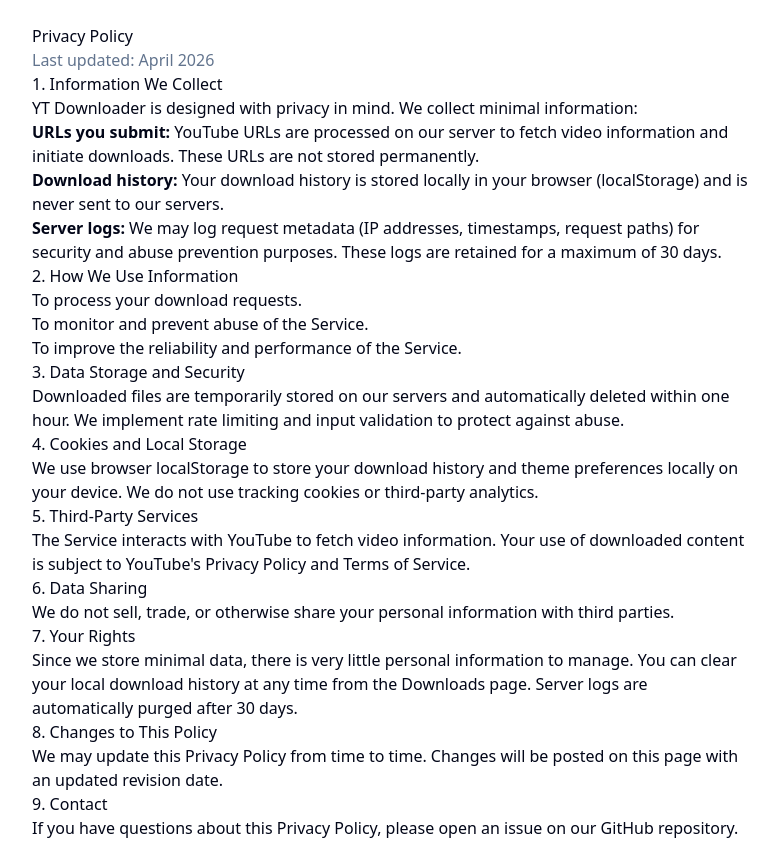
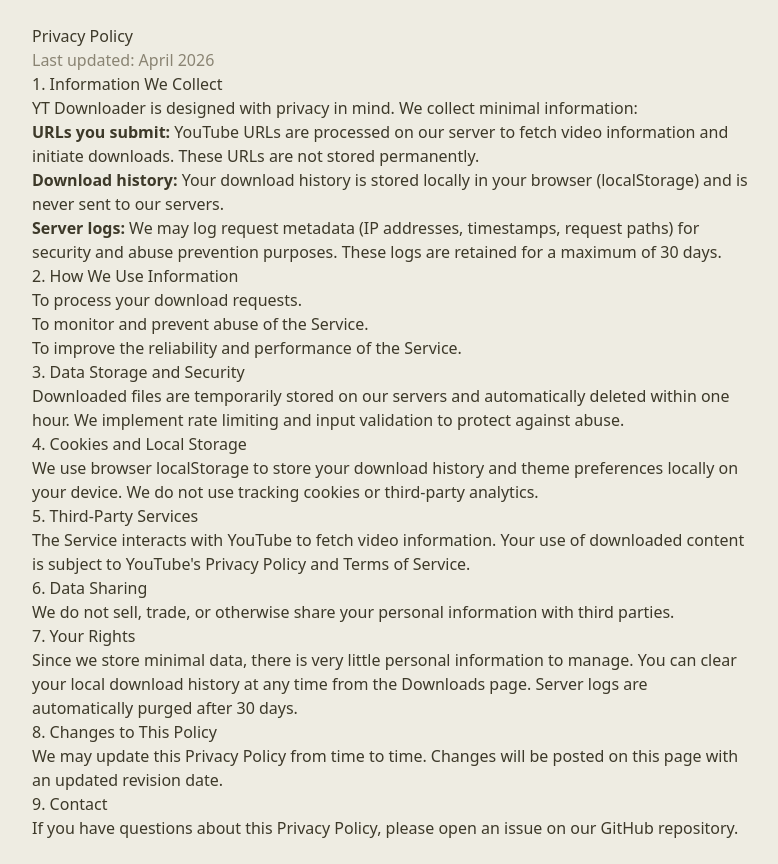
Before and after one commit to SohitBennett/yt-downloader, a Next.js app in the folder frontend/: page /privacy in a window 1280 px wide. Shown: the whole page, without its empty margins (248-1026 px from the left). Built offline with nearby package versions, Linux system fonts and the light colour scheme; no server answers.

Commit message:
feat: switch font from Inter to DM Sans to match Claude's typography

```diff
--- a/frontend/app/globals.css
+++ b/frontend/app/globals.css
@@ -6,7 +6,7 @@
 @theme inline {
   --color-background: var(--background);
   --color-foreground: var(--foreground);
-  --font-sans: var(--font-inter);
+  --font-sans: var(--font-dm-sans);
   --font-mono: var(--font-jetbrains-mono);
   --color-sidebar-ring: var(--sidebar-ring);
   --color-sidebar-border: var(--sidebar-border);
@@ -44,72 +44,74 @@
 }
 
 :root {
-  --radius: 0.625rem;
-  --background: oklch(1 0 0);
-  --foreground: oklch(0.129 0.042 264.695);
-  --card: oklch(1 0 0);
-  --card-foreground: oklch(0.129 0.042 264.695);
-  --popover: oklch(1 0 0);
-  --popover-foreground: oklch(0.129 0.042 264.695);
-  --primary: oklch(0.208 0.042 265.755);
-  --primary-foreground: oklch(0.984 0.003 247.858);
-  --secondary: oklch(0.968 0.007 247.896);
-  --secondary-foreground: oklch(0.208 0.042 265.755);
-  --muted: oklch(0.968 0.007 247.896);
-  --muted-foreground: oklch(0.554 0.046 257.417);
-  --accent: oklch(0.968 0.007 247.896);
-  --accent-foreground: oklch(0.208 0.042 265.755);
-  --destructive: oklch(0.577 0.245 27.325);
-  --border: oklch(0.929 0.013 255.508);
-  --input: oklch(0.929 0.013 255.508);
-  --ring: oklch(0.704 0.04 256.788);
-  --chart-1: oklch(0.646 0.222 41.116);
-  --chart-2: oklch(0.6 0.118 184.704);
-  --chart-3: oklch(0.398 0.07 227.392);
-  --chart-4: oklch(0.828 0.189 84.429);
-  --chart-5: oklch(0.769 0.188 70.08);
-  --sidebar: oklch(0.984 0.003 247.858);
-  --sidebar-foreground: oklch(0.129 0.042 264.695);
-  --sidebar-primary: oklch(0.208 0.042 265.755);
-  --sidebar-primary-foreground: oklch(0.984 0.003 247.858);
-  --sidebar-accent: oklch(0.968 0.007 247.896);
-  --sidebar-accent-foreground: oklch(0.208 0.042 265.755);
-  --sidebar-border: oklch(0.929 0.013 255.508);
-  --sidebar-ring: oklch(0.704 0.04 256.788);
+  --radius: 0.75rem;
+  /* Claude Light — warm cream / parchment palette */
+  --background: #eeece2;
+  --foreground: #3d3929;
+  --card: #f7f5ef;
+  --card-foreground: #3d3929;
+  --popover: #f7f5ef;
+  --popover-foreground: #3d3929;
+  --primary: #bd5d3a;
+  --primary-foreground: #faf9f5;
+  --secondary: #e5e2d6;
+  --secondary-foreground: #3d3929;
+  --muted: #e5e2d6;
+  --muted-foreground: #8a8473;
+  --accent: #e5e2d6;
+  --accent-foreground: #3d3929;
+  --destructive: #c44a2a;
+  --border: #d5d1c4;
+  --input: #d5d1c4;
+  --ring: #bd5d3a;
+  --chart-1: #bd5d3a;
+  --chart-2: #7a8a6e;
+  --chart-3: #5a7a9a;
+  --chart-4: #c4973a;
+  --chart-5: #8a6a8a;
+  --sidebar: #f4f3ee;
+  --sidebar-foreground: #3d3929;
+  --sidebar-primary: #bd5d3a;
+  --sidebar-primary-foreground: #faf9f5;
+  --sidebar-accent: #e5e2d6;
+  --sidebar-accent-foreground: #3d3929;
+  --sidebar-border: #d5d1c4;
+  --sidebar-ring: #bd5d3a;
 }
 
 .dark {
-  --background: oklch(0.129 0.042 264.695);
-  --foreground: oklch(0.984 0.003 247.858);
-  --card: oklch(0.208 0.042 265.755);
-  --card-foreground: oklch(0.984 0.003 247.858);
-  --popover: oklch(0.208 0.042 265.755);
-  --popover-foreground: oklch(0.984 0.003 247.858);
-  --primary: oklch(0.929 0.013 255.508);
-  --primary-foreground: oklch(0.208 0.042 265.755);
-  --secondary: oklch(0.279 0.041 260.031);
-  --secondary-foreground: oklch(0.984 0.003 247.858);
-  --muted: oklch(0.279 0.041 260.031);
-  --muted-foreground: oklch(0.704 0.04 256.788);
-  --accent: oklch(0.279 0.041 260.031);
-  --accent-foreground: oklch(0.984 0.003 247.858);
-  --destructive: oklch(0.704 0.191 22.216);
-  --border: oklch(1 0 0 / 10%);
-  --input: oklch(1 0 0 / 15%);
-  --ring: oklch(0.551 0.027 264.364);
-  --chart-1: oklch(0.488 0.243 264.376);
-  --chart-2: oklch(0.696 0.17 162.48);
-  --chart-3: oklch(0.769 0.188 70.08);
-  --chart-4: oklch(0.627 0.265 303.9);
-  --chart-5: oklch(0.645 0.246 16.439);
-  --sidebar: oklch(0.208 0.042 265.755);
-  --sidebar-foreground: oklch(0.984 0.003 247.858);
-  --sidebar-primary: oklch(0.488 0.243 264.376);
-  --sidebar-primary-foreground: oklch(0.984 0.003 247.858);
-  --sidebar-accent: oklch(0.279 0.041 260.031);
-  --sidebar-accent-foreground: oklch(0.984 0.003 247.858);
-  --sidebar-border: oklch(1 0 0 / 10%);
-  --sidebar-ring: oklch(0.551 0.027 264.364);
+  /* Claude Dark — warm charcoal palette */
+  --background: #1a1915;
+  --foreground: #e8e4d9;
+  --card: #242320;
+  --card-foreground: #e8e4d9;
+  --popover: #242320;
+  --popover-foreground: #e8e4d9;
+  --primary: #de7356;
+  --primary-foreground: #1a1915;
+  --secondary: #2e2d28;
+  --secondary-foreground: #e8e4d9;
+  --muted: #2e2d28;
+  --muted-foreground: #9a9488;
+  --accent: #2e2d28;
+  --accent-foreground: #e8e4d9;
+  --destructive: #e05a3a;
+  --border: #3a3834;
+  --input: #3a3834;
+  --ring: #de7356;
+  --chart-1: #de7356;
+  --chart-2: #8a9a7e;
+  --chart-3: #6a8aaa;
+  --chart-4: #d4a74a;
+  --chart-5: #9a7a9a;
+  --sidebar: #242320;
+  --sidebar-foreground: #e8e4d9;
+  --sidebar-primary: #de7356;
+  --sidebar-primary-foreground: #1a1915;
+  --sidebar-accent: #2e2d28;
+  --sidebar-accent-foreground: #e8e4d9;
+  --sidebar-border: #3a3834;
+  --sidebar-ring: #de7356;
 }
 
 @layer base {
--- a/frontend/app/layout.tsx
+++ b/frontend/app/layout.tsx
@@ -1,12 +1,13 @@
 import type { Metadata } from "next";
-import { Inter, JetBrains_Mono } from "next/font/google";
+import { DM_Sans, JetBrains_Mono } from "next/font/google";
 import "./globals.css";
 import { ThemeProvider } from "./components/theme-provider";
 import { Toaster } from "sonner";
 
-const inter = Inter({
-  variable: "--font-inter",
+const dmSans = DM_Sans({
+  variable: "--font-dm-sans",
   subsets: ["latin"],
+  weight: ["400", "500", "600", "700"],
 });
 
 const jetbrainsMono = JetBrains_Mono({
@@ -65,7 +66,7 @@
   return (
     <html lang="en">
       <body
-        className={`${inter.variable} ${jetbrainsMono.variable} antialiased`}
+        className={`${dmSans.variable} ${jetbrainsMono.variable} antialiased`}
       >
         <ThemeProvider attribute="class" defaultTheme="system" enableSystem>
           {children}
```
